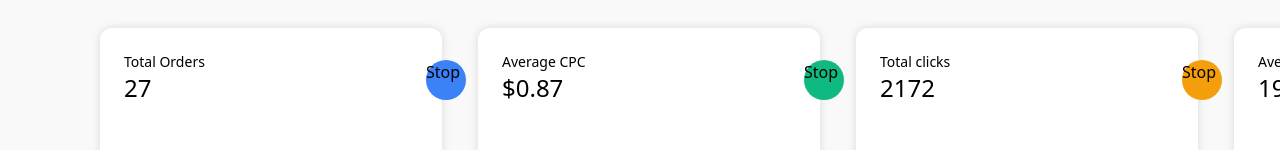
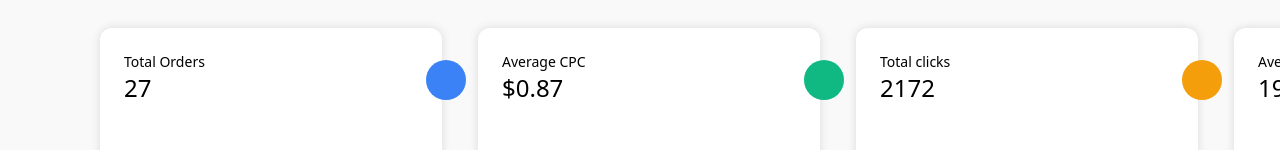
Before and after one commit to robbycode29/nezo-test, a Vue app in the folder nezo-test/: page / in a window 1280 px wide. Shown: the part 154-304 px from the top of the page. Built offline with nearby package versions, Linux system fonts and the light colour scheme; what vue3-apexcharts would draw is missing.

Commit message:
fix issue with opacity

```diff
--- a/nezo-test/src/components/ChartOne.vue
+++ b/nezo-test/src/components/ChartOne.vue
@@ -6,8 +6,8 @@
                 <span class="text-2xl">{{ chart.value }}</span>
             </div>
             <div class="relative">
-                <img class="relative z-0" :src="chartIconColor"/>
-                <div :class="'absolute top-2 left-2 w-10 h-10 bg-'+chart.color+'-500 rounded-full group-hover:animate-ping-custom'">Stop</div>
+                <img class="relative z-10" :src="chartIconColor"/>
+                <div :class="'absolute top-2 left-2 w-10 h-10 bg-'+chart.color+'-500 rounded-full opacity-100 group-hover:animate-ping-custom'"></div>
             </div>
         </div>
         <div class="flex justify-center w-full self-end">
```
